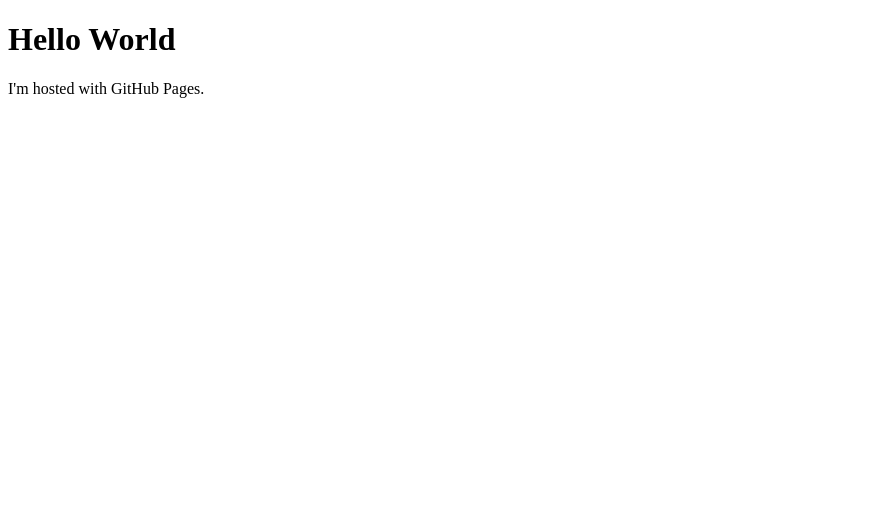
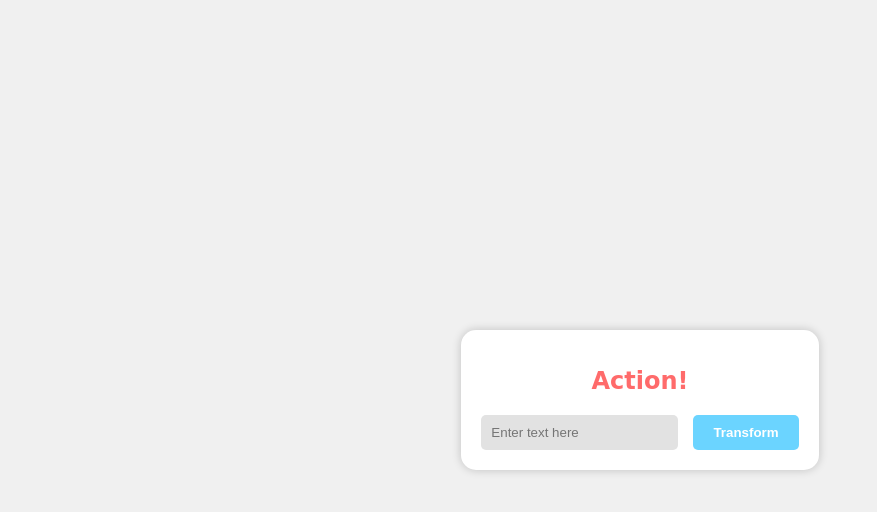
Before and after one commit to je-vee/tiktok-hide-share, a plain HTML site: page index.html in a window 1280 px wide. Shown: the whole page, without its empty margins (0-877 px from the left). Drawn offline with Linux system fonts and the light colour scheme.

Commit message:
0.0.0.1
Styling 1

```diff
--- a/index.html
+++ b/index.html
@@ -1,7 +1,18 @@
 <!DOCTYPE html>
-<html>
+<html lang="en">
+<head>
+    <meta charset="UTF-8">
+    <meta name="viewport" content="width=device-width, initial-scale=1.0">
+    <link rel="stylesheet" href="styles.css">
+    <title>TikTok-Hide-Share</title>
+</head>
 <body>
-<h1>Hello World</h1>
-<p>I'm hosted with GitHub Pages.</p>
+    <div class="container">
+        <h1>Action!</h1>
+        <div class="input-container">
+            <input type="text" placeholder="Enter text here">
+            <button>Transform</button>
+        </div>
+    </div>
 </body>
 </html>
--- /dev/null
+++ b/styles.css
@@ -0,0 +1,44 @@
+body {
+    display: flex;
+    justify-content: center;
+    align-items: center;
+    height: 100vh;
+    margin: 0;
+    background-color: #f0f0f0; /* Use your preferred pastel background color */
+    font-family: 'Your Fancy Font', cursive; /* Replace 'Your Fancy Font' with your desired font name */
+}
+
+.container {
+    text-align: center;
+    background-color: #ffffff; /* Use your preferred pastel container color */
+    border-radius: 15px;
+    padding: 20px;
+    box-shadow: 0px 0px 10px rgba(0, 0, 0, 0.2);
+}
+
+h1 {
+    font-size: 24px;
+    color: #ff6b6b; /* Use your preferred text color */
+}
+
+.input-container {
+    margin-top: 20px;
+}
+
+input {
+    padding: 10px;
+    border: none;
+    border-radius: 5px;
+    background-color: #e2e2e2; /* Use your preferred pastel input box color */
+    margin-right: 10px;
+}
+
+button {
+    padding: 10px 20px;
+    background-color: #6bd4ff; /* Use your preferred pastel button color */
+    border: none;
+    border-radius: 5px;
+    cursor: pointer;
+    color: #fff; /* Text color for the button */
+    font-weight: bold;
+}
```
